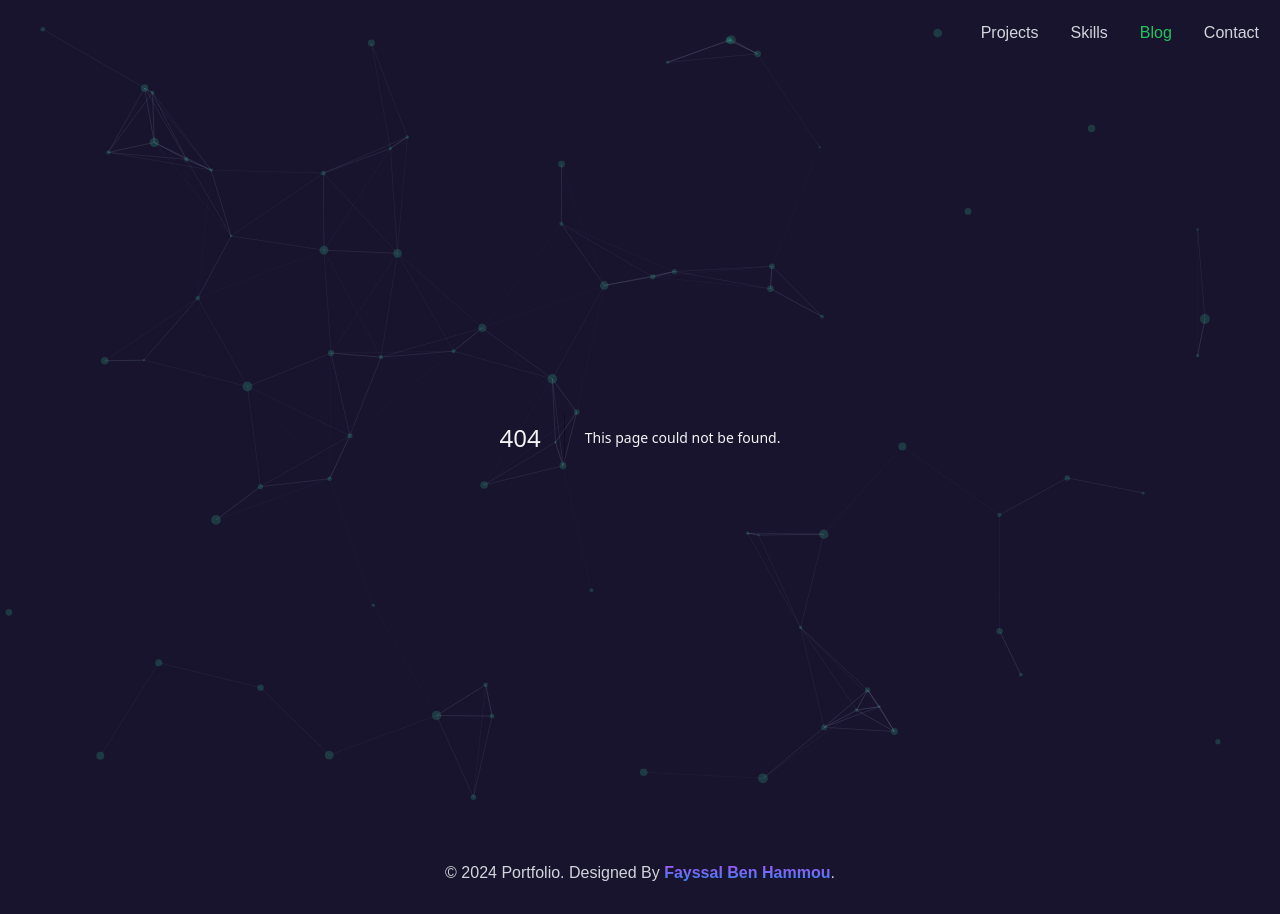
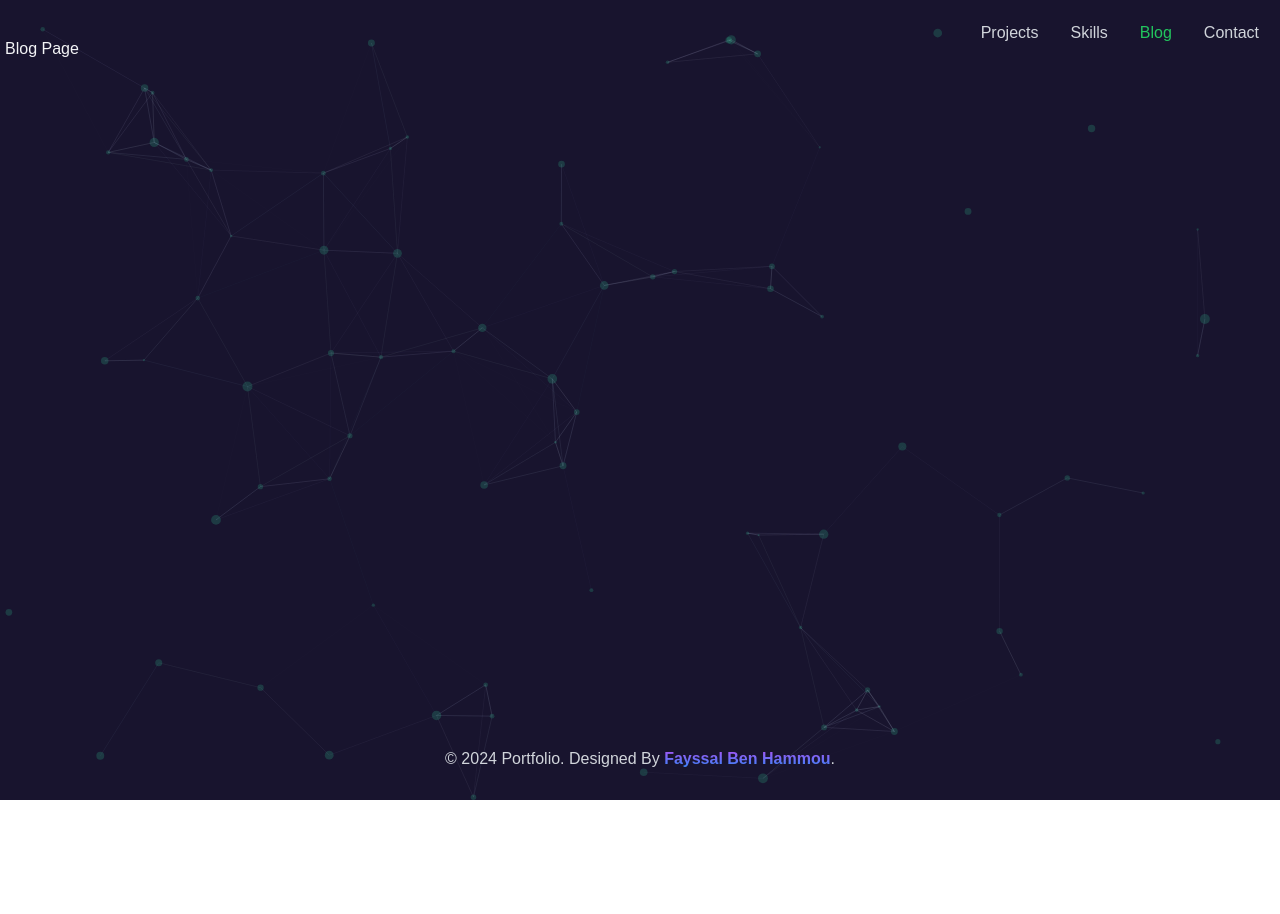
Before and after one commit to patassel/portfolio_web, a Next.js app: page /blog in a window 1280 px wide. Before the commit this address had no page. After the commit the page ends 800 px from the top, so only its background shows below. Built offline with nearby package versions, Linux system fonts and the light colour scheme.

Commit message:
feature: add blank page for "blog"

```diff
--- /dev/null
+++ b/src/app/blog/page.tsx
@@ -0,0 +1,3 @@
+export default function Page() {
+  return <p>Blog Page</p>;
+}
```
